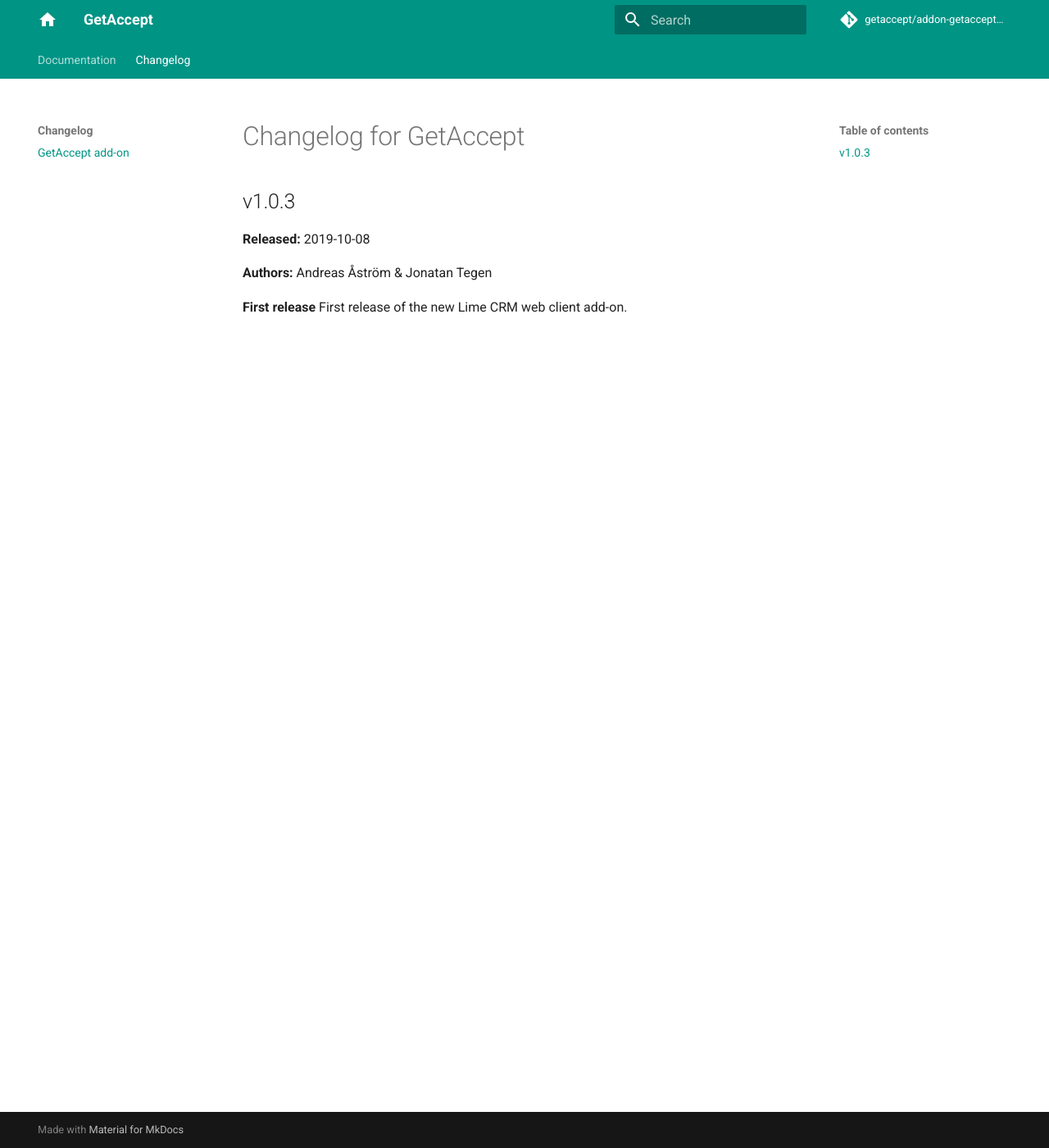
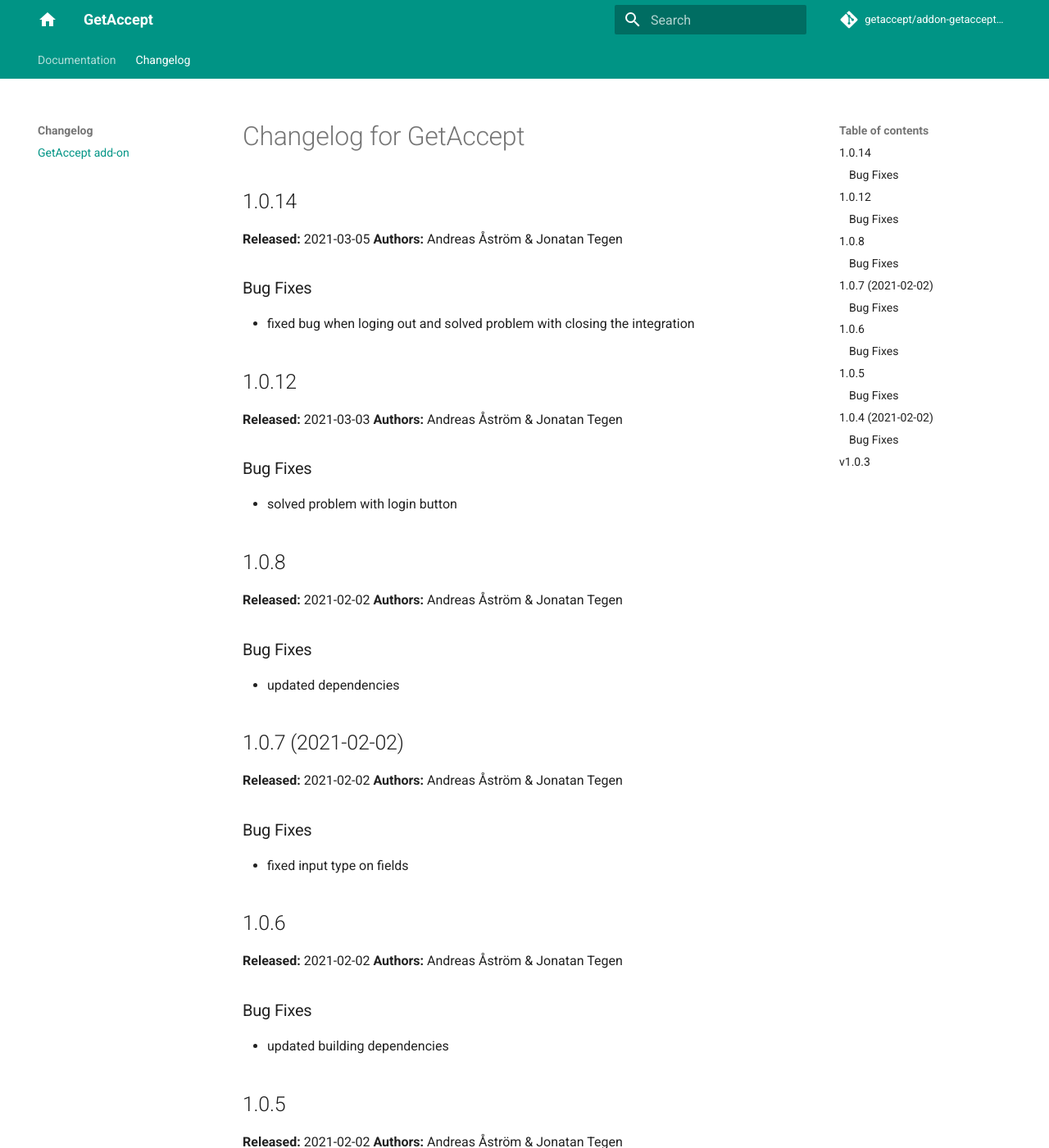
Before and after one commit to getaccept/addon-getaccept-lime-doc, an MkDocs documentation site: the page built from docs/changelog.md, in a window 1280 px wide and 1400 px high. Shown: the whole window at 82% size. Built offline with MkDocs 1.6.1 and Material for MkDocs 9.7.7, drawn with Linux system fonts in a browser that asks for light colours; comment, search, counter and statistics services are not loaded; some of the changed text lies outside the part shown.

Commit message:
fix(changelog) update changes log

```diff
--- a/docs/changelog.md
+++ b/docs/changelog.md
@@ -1,6 +1,51 @@
 hero: Close your Lime CRM deals faster with GetAccept
 
 # Changelog for GetAccept
+
+## 1.0.14
+**Released:** 2021-03-05
+**Authors:** Andreas Åström & Jonatan Tegen
+### Bug Fixes
+*  fixed bug when loging out and solved problem with closing the integration
+
+## 1.0.12
+**Released:** 2021-03-03
+**Authors:** Andreas Åström & Jonatan Tegen
+### Bug Fixes
+* solved problem with login button
+## 1.0.8
+**Released:** 2021-02-02
+**Authors:** Andreas Åström & Jonatan Tegen
+### Bug Fixes
+*  updated dependencies
+
+## 1.0.7 (2021-02-02)
+**Released:** 2021-02-02
+**Authors:** Andreas Åström & Jonatan Tegen
+### Bug Fixes
+
+* fixed input type on fields
+
+## 1.0.6
+**Released:** 2021-02-02
+**Authors:** Andreas Åström & Jonatan Tegen
+### Bug Fixes
+
+* updated building dependencies
+
+## 1.0.5
+**Released:** 2021-02-02
+**Authors:** Andreas Åström & Jonatan Tegen
+### Bug Fixes
+
+* updated packages
+
+## 1.0.4 (2021-02-02)
+**Released:** 2021-02-02
+**Authors:** Andreas Åström & Jonatan Tegen
+
+### Bug Fixes
+* bumbed integration to work with new version of lime elements
 
 ## v1.0.3
 
```
